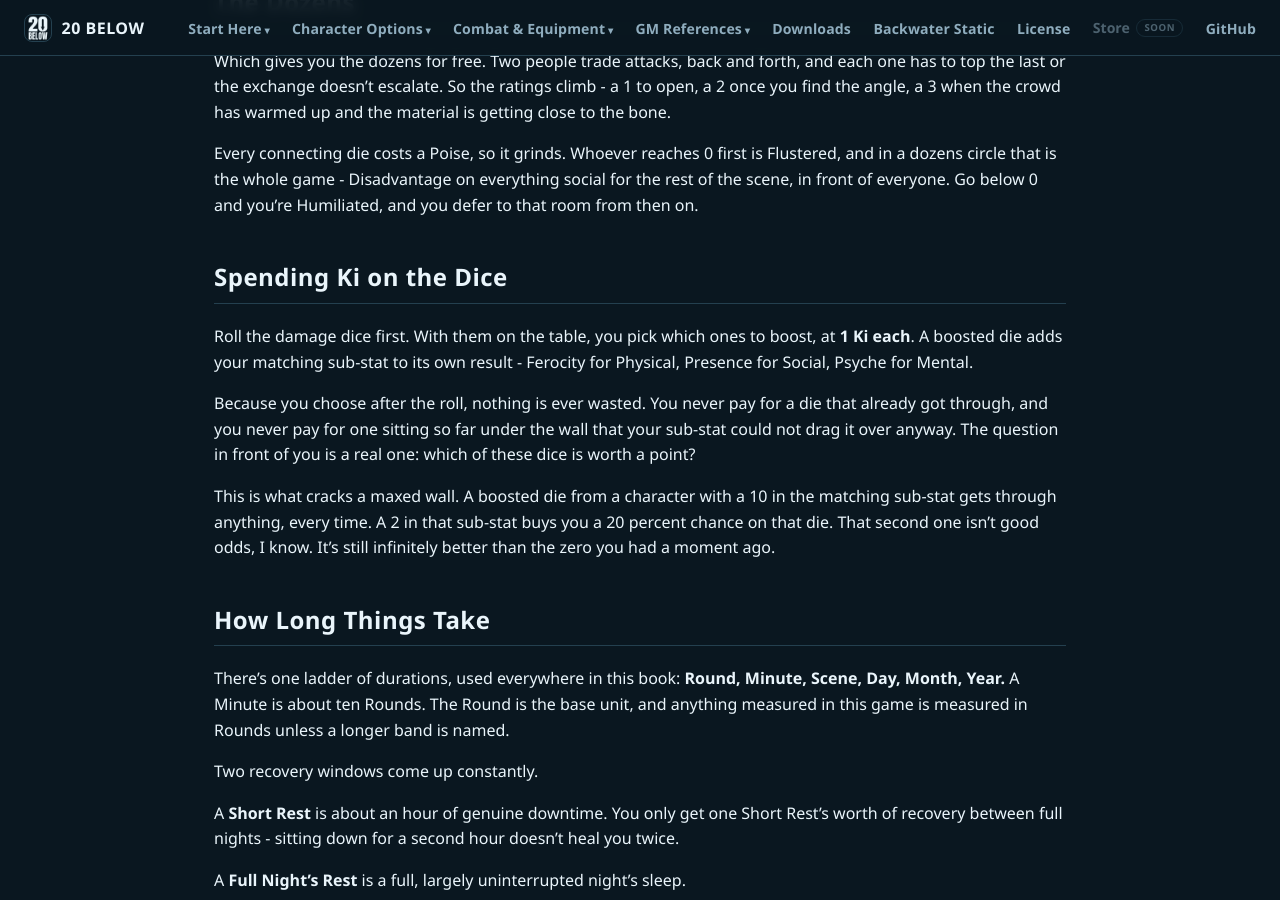
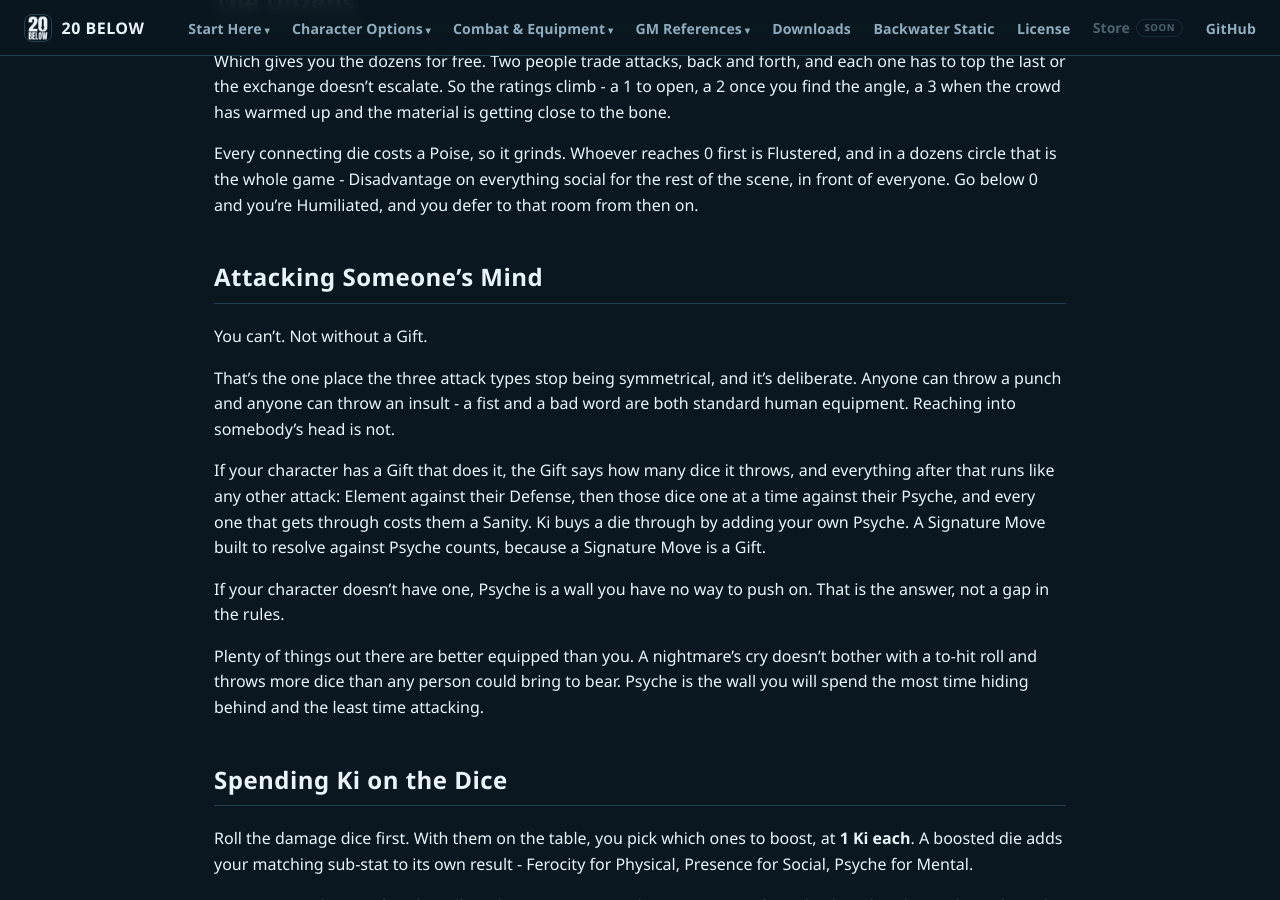
Before and after one commit to feralucce/20_Below, a Jekyll site: the page built from webbook/how-to-play.md, in a window 1280 px wide and 900 px high, scrolled down 6727 px. Built offline with Jekyll 4.4.1, drawn with Linux system fonts in a browser that asks for light colours.

Commit message:
Mental attacks need a Gift, and that is the answer
The third attack type has no baseline dice source, deliberately. A weapon
gives Physical dice and leverage gives Social dice; nothing gives an
ordinary character Mental dice. A fist and a bad word are standard human
equipment - a mind that pushes on another mind is not.

So Psyche is the one wall a character without a Gift can never test, and
the rules now say so outright rather than leaving a hole a GM has to
house-rule across. The pool comes from a Gift that states one - including
a Signature Move built to resolve against Psyche, since that is a Gift -
or from a creature's own stated pool, where a Nightmare's Cry already
throws 6 dice and skips the to-hit roll entirely. More than any person
could bring, which is the point.

Everything downstream is unchanged: Element vs Defense, dice per-die
against Psyche, a connecting die costing a Sanity, Ki Infusion adding the
attacker's Psyche.

Confirmed with the table before writing.

Co-Authored-By: Claude Opus 5 <noreply@anthropic.com>

```diff
--- a/webbook/how-to-play.md
+++ b/webbook/how-to-play.md
@@ -215,6 +215,18 @@ Which gives you the dozens for free. Two people trade attacks, back and forth, a
 
 Every connecting die costs a Poise, so it grinds. Whoever reaches 0 first is Flustered, and in a dozens circle that is the whole game - Disadvantage on everything social for the rest of the scene, in front of everyone. Go below 0 and you’re Humiliated, and you defer to that room from then on.
 
+## Attacking Someone's Mind
+
+You can’t. Not without a Gift.
+
+That’s the one place the three attack types stop being symmetrical, and it’s deliberate. Anyone can throw a punch and anyone can throw an insult - a fist and a bad word are both standard human equipment. Reaching into somebody’s head is not.
+
+If your character has a Gift that does it, the Gift says how many dice it throws, and everything after that runs like any other attack: Element against their Defense, then those dice one at a time against their Psyche, and every one that gets through costs them a Sanity. Ki buys a die through by adding your own Psyche. A Signature Move built to resolve against Psyche counts, because a Signature Move is a Gift.
+
+If your character doesn’t have one, Psyche is a wall you have no way to push on. That is the answer, not a gap in the rules.
+
+Plenty of things out there are better equipped than you. A nightmare’s cry doesn’t bother with a to-hit roll and throws more dice than any person could bring to bear. Psyche is the wall you will spend the most time hiding behind and the least time attacking.
+
 ## Spending Ki on the Dice
 
 Roll the damage dice first. With them on the table, you pick which ones to boost, at **1 Ki each**. A boosted die adds your matching sub-stat to its own result - Ferocity for Physical, Presence for Social, Psyche for Mental.
```
Also changed, not shown: rules/rules.md (+11 -0 lines).
